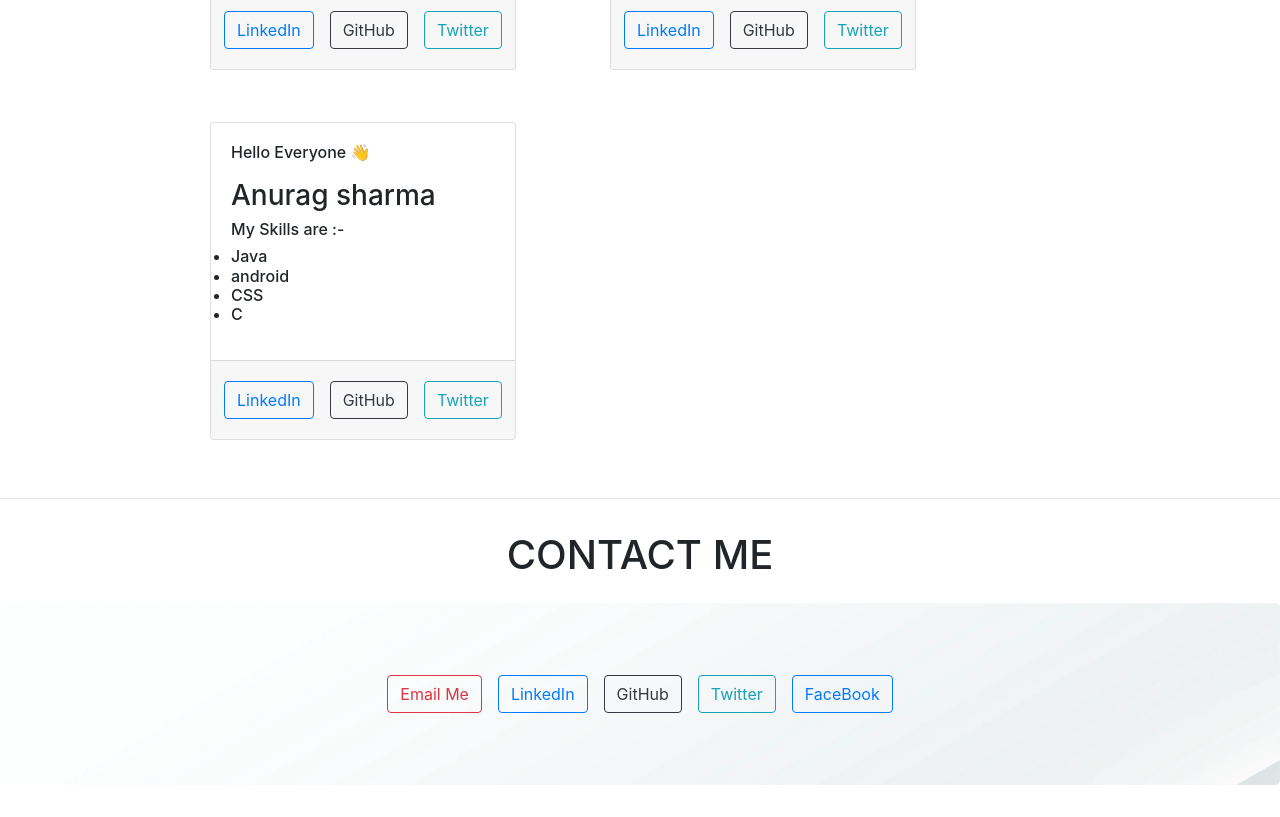
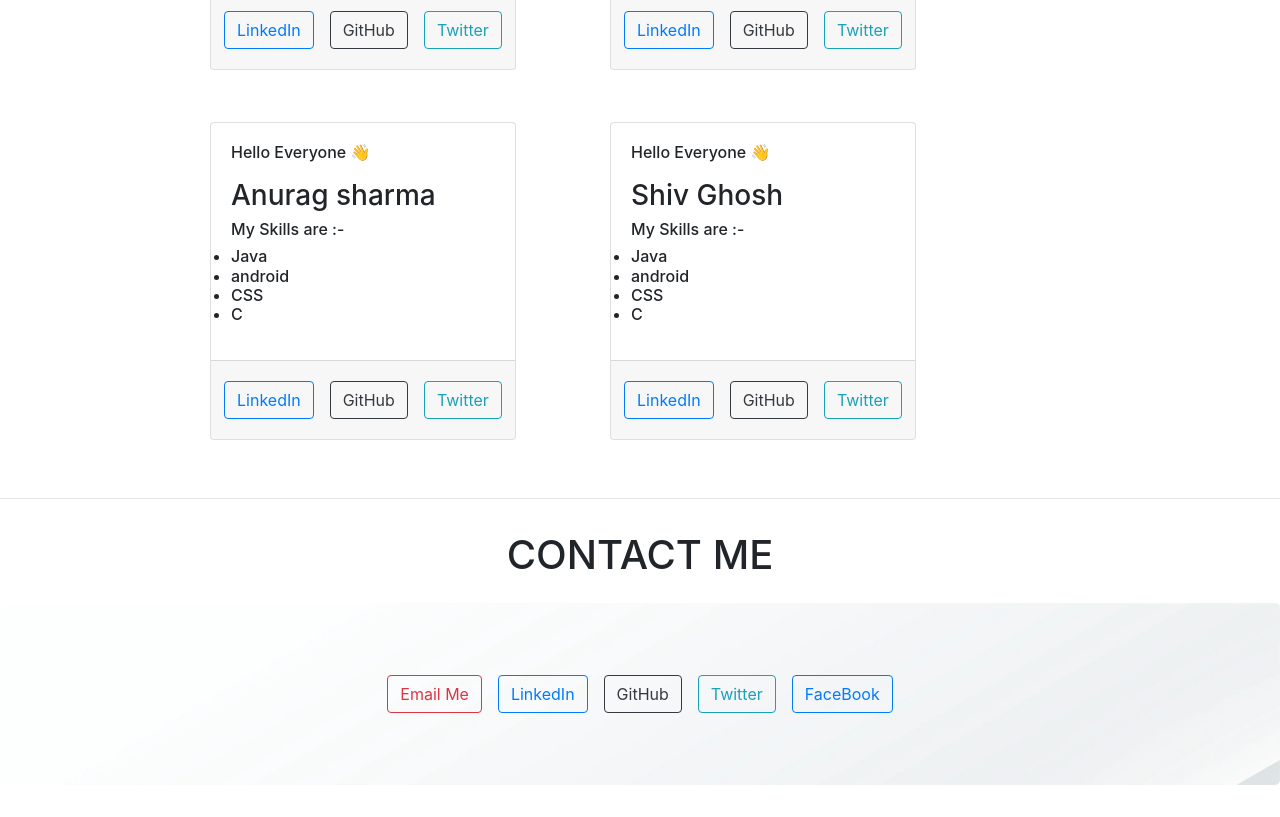
Before and after one commit to Aman1905/I-am-Contributor, a React (Create React App) app: page / in a window 1280 px wide. Shown: the part 4840-5657 px from the top of the page. Built offline with nearby package versions, Linux system fonts and the light colour scheme.

Commit message:
Shiv Ghosh

```diff
--- a/src/Content.js
+++ b/src/Content.js
@@ -275,9 +275,18 @@ const Content = () => {
         g_link="https://github.com/anuragsharma8174"
         t_link ="" />
 
+    <Cards
+        sname="Shiv Ghosh"
+        skill1="Java"
+        skill2="android"
+        skill3="CSS"
+        skill4="C"
+        l_link=""
+        g_link="https://github.com/shivghosh8"
+        t_link ="" />
+
 
     </div>
   )
 }
-
 export default Content
```
